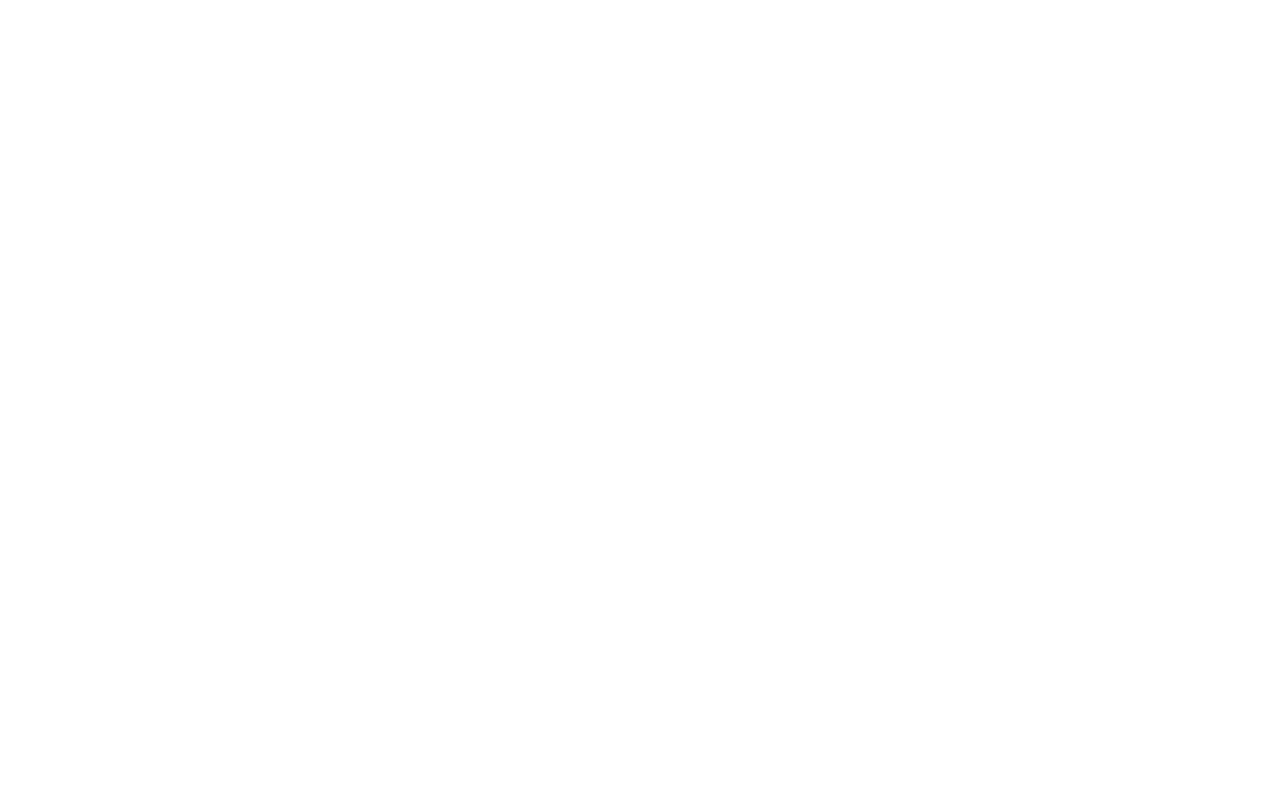
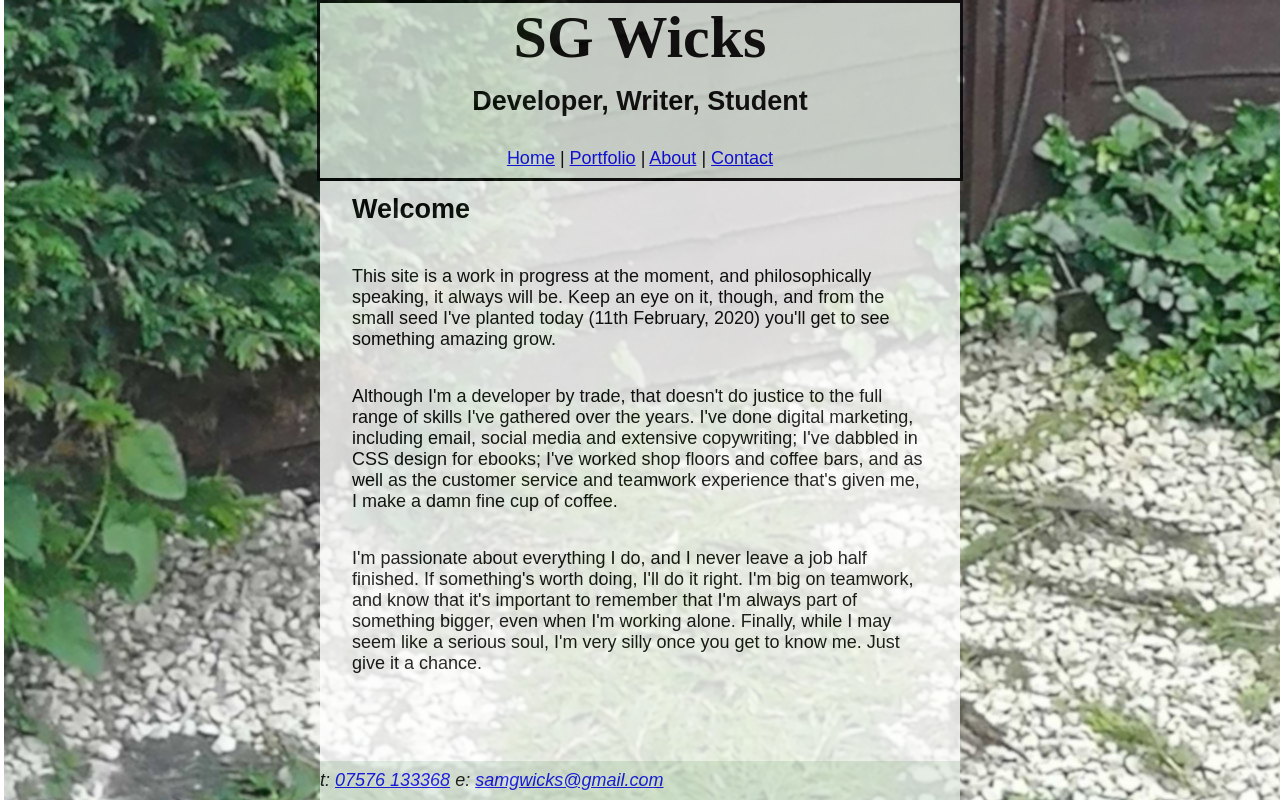
Before and after one commit to sgwicks/portfolio-northcoders, a React (Create React App) app in the folder portfolio/: page / in a window 1280 px wide. Built offline with nearby package versions, Linux system fonts and the light colour scheme; the HTML template or start-up script is replaced by a standard one.

Commit message:
Copied index.html to App.js, Header.js, Home.jsx, Footer.jsx

```diff
--- a/portfolio/src/App.css
+++ b/portfolio/src/App.css
@@ -1,38 +1,160 @@
-.App {
-  text-align: center;
-}
-
-.App-logo {
-  height: 40vmin;
-  pointer-events: none;
-}
-
-@media (prefers-reduced-motion: no-preference) {
-  .App-logo {
-    animation: App-logo-spin infinite 20s linear;
+@media screen and (max-width: 599px) {
+  article,
+  main {
+    width: 94%;
+  }
+  .project-grid {
+    grid-template-columns: minmax(100px, 1fr);
+  }
+  .project-1 {
+    grid-column-start: 1;
+    grid-row-start: 1;
+  }
+  .project-2 {
+    grid-column-start: 1;
+    grid-row-start: 2;
+  }
+  .project-3 {
+    grid-column-start: 1;
+    grid-row-start: 3;
+  }
+  .project-4 {
+    grid-column-start: 1;
+    grid-row-start: 4;
   }
 }
 
-.App-header {
-  background-color: #282c34;
+@media screen and (min-width: 600px) {
+  article,
+  main {
+    width: 45%;
+  }
+  .project-grid {
+    grid-template-columns: minmax(100px, 1fr) minmax(100px, 1fr);
+    grid-column-gap: 5%;
+  }
+  .project-1 {
+    grid-column-start: 1;
+    grid-row-start: 1;
+  }
+  .project-2 {
+    grid-column-start: 2;
+    grid-row-start: 1;
+  }
+  .project-3 {
+    grid-column-start: 1;
+    grid-row-start: 2;
+  }
+  .project-4 {
+    grid-column-start: 2;
+    grid-row-start: 2;
+  }
+}
+
+.App {
   min-height: 100vh;
   display: flex;
   flex-direction: column;
   align-items: center;
-  justify-content: center;
-  font-size: calc(10px + 2vmin);
-  color: white;
+  background-image: url('./images/Garden2.jpg');
+  background-color: #999999;
+  font-family: Arial, Helvetica, sans-serif;
+  font-size: 18px;
 }
 
-.App-link {
-  color: #61dafb;
+header {
+  background-color: #e0eae0;
+  min-width: 50%;
+  flex: 0 1 auto;
+  display: flex;
+  flex-direction: column;
+  align-items: center;
+  justify-content: center;
+  opacity: 0.8;
+  border-style: solid;
 }
 
-@keyframes App-logo-spin {
-  from {
-    transform: rotate(0deg);
-  }
-  to {
-    transform: rotate(360deg);
-  }
+nav {
+  margin: 0.5em 0;
 }
+
+footer {
+  background-color: #e0eae0;
+  min-width: 50%;
+  flex: 0 1 auto;
+  display: flex;
+  flex-direction: column;
+  align-items: flex-start;
+  justify-content: center;
+  opacity: 0.8;
+  padding: 0.5em 0;
+}
+
+article,
+main {
+  padding: 0 2.5%;
+  flex: 1 1 auto;
+  background-color: #fff;
+  opacity: 0.8;
+  display: flex;
+  flex-flow: column nowrap;
+  justify-content: flex-start;
+}
+
+h1 {
+  font-size: 60px;
+  font-family: 'Times New Roman', Times, serif;
+  flex: auto;
+  margin: 0;
+}
+
+h2 {
+  font-family: Arial, Helvetica, sans-serif;
+  margin-top: 0.5em;
+}
+
+.header-text {
+  text-align: center;
+}
+
+h3 {
+  font-family: Arial, Helvetica, sans-serif;
+}
+
+h4 {
+  margin: 0;
+  font-family: Arial, Helvetica, sans-serif;
+}
+
+h5 {
+  margin: 0;
+  font-family: Arial, Helvetica, sans-serif;
+  font-size: 15px;
+}
+
+.project-grid {
+  flex: 1 1 auto;
+  display: grid;
+  grid-row-gap: 1.5em;
+  grid-auto-rows: minmax(300px, auto);
+}
+
+.preview {
+  background-color: #999999;
+  opacity: 1;
+  padding: 2.5%;
+  display: flex;
+  align-content: center;
+  justify-content: center;
+  z-index: 1;
+}
+
+.project-box {
+  background-color: #ffffff;
+  border-style: solid;
+  flex: 1 1 auto;
+}
+
+a.box-link {
+  z-index: 2;
+}
--- a/portfolio/src/App.js
+++ b/portfolio/src/App.js
@@ -1,8 +1,17 @@
 import React from 'react';
 import './App.css';
+import Header from './components/Header';
+import Home from './components/Home';
+import Footer from './components/Footer';
 
 function App() {
-  return <div className='App'></div>;
+  return (
+    <div className='App'>
+      <Header />
+      <Home />
+      <Footer />
+    </div>
+  );
 }
 
 export default App;
--- /dev/null
+++ b/portfolio/src/components/Footer.jsx
@@ -0,0 +1,14 @@
+import React from 'react';
+
+const Footer = () => {
+  return (
+    <footer>
+      <address>
+        t: <a href='tel:+447576133368'>07576 133368</a> e:{' '}
+        <a href='mailto:samgwicks@gmail.com'>samgwicks@gmail.com</a>
+      </address>
+    </footer>
+  );
+};
+
+export default Footer;
--- /dev/null
+++ b/portfolio/src/components/Header.jsx
@@ -0,0 +1,16 @@
+import React from 'react';
+
+const Header = () => {
+  return (
+    <header>
+      <h1 className='header-text'>SG Wicks</h1>
+      <h2 className='header-text'>Developer, Writer, Student</h2>
+      <nav>
+        <a href='index.html'>Home</a> | <a href='portfolio.html'>Portfolio</a> |{' '}
+        <a href='about.html'>About</a> | <a href='contact.html'>Contact</a>
+      </nav>
+    </header>
+  );
+};
+
+export default Header;
--- /dev/null
+++ b/portfolio/src/components/Home.jsx
@@ -0,0 +1,34 @@
+import React from 'react';
+
+const Home = () => {
+  return (
+    <article>
+      <h2>Welcome</h2>
+      <p>
+        This site is a work in progress at the moment, and philosophically
+        speaking, it always will be. Keep an eye on it, though, and from the
+        small seed I've planted today (
+        <time dateTime='2020-02-11'>11th February, 2020</time>) you'll get to
+        see something amazing grow.
+      </p>
+      <p>
+        Although I'm a developer by trade, that doesn't do justice to the full
+        range of skills I've gathered over the years. I've done digital
+        marketing, including email, social media and extensive copywriting; I've
+        dabbled in CSS design for ebooks; I've worked shop floors and coffee
+        bars, and as well as the customer service and teamwork experience that's
+        given me, I make a damn fine cup of coffee.
+      </p>
+      <p>
+        I'm passionate about everything I do, and I never leave a job half
+        finished. If something's worth doing, I'll do it right. I'm big on
+        teamwork, and know that it's important to remember that I'm always part
+        of something bigger, even when I'm working alone. Finally, while I may
+        seem like a serious soul, I'm very silly once you get to know me. Just
+        give it a chance.
+      </p>
+    </article>
+  );
+};
+
+export default Home;
--- a/portfolio/src/index.css
+++ b/portfolio/src/index.css
@@ -1,4 +1,5 @@
 body {
+  min-height: 98vh;
   margin: 0;
   font-family: -apple-system, BlinkMacSystemFont, 'Segoe UI', 'Roboto', 'Oxygen',
     'Ubuntu', 'Cantarell', 'Fira Sans', 'Droid Sans', 'Helvetica Neue',
@@ -11,3 +12,11 @@
   font-family: source-code-pro, Menlo, Monaco, Consolas, 'Courier New',
     monospace;
 }
+
+html {
+  min-height: 98vh;
+}
+
+#root {
+  min-height: 98vh;
+}
```
Also changed, not shown: portfolio/public/index.html (+0 -10 lines), portfolio/src/images/Garden2.jpg (added), 1 other file (tests, documents, lock files or other folders).
